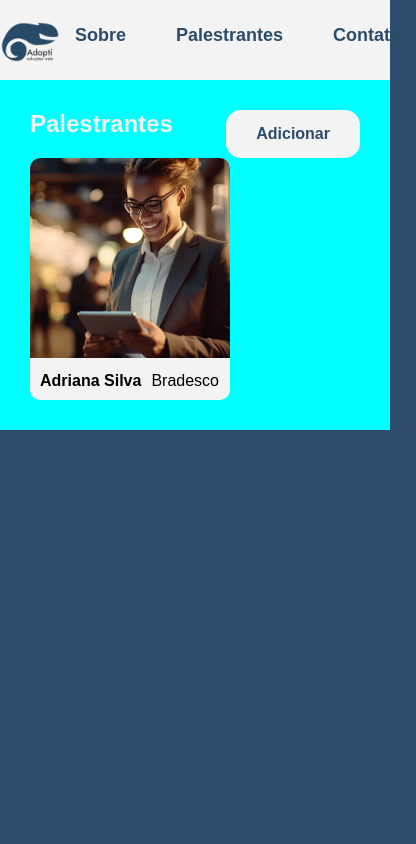
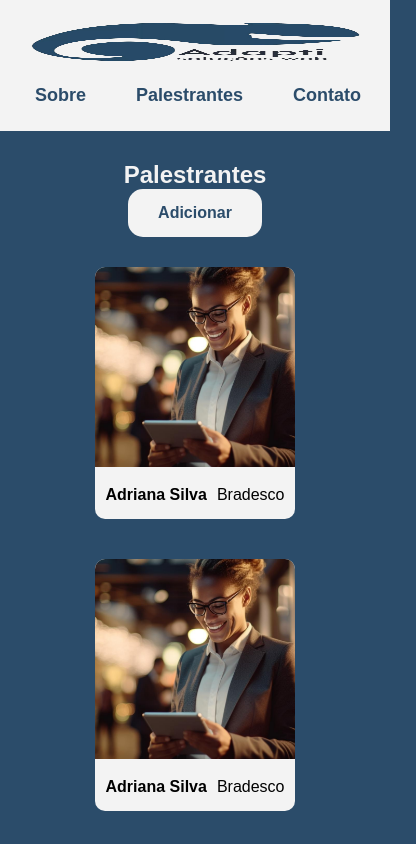
Before and after one commit to JP-Pardinho/PS-Adapti, a plain HTML site: page Aulas/aula002/index.html in a window 390 px wide. Both pictures are taken after a click on the button "Adicionar". Shown: the whole page, 416 px wide, since content can reach past the window. Drawn offline with Linux system fonts and the light colour scheme.

Commit message:
aula 02-fim

```diff
--- a/Aulas/aula002/index.html
+++ b/Aulas/aula002/index.html
@@ -5,6 +5,7 @@
     <meta name="viewport" content="width=device-width, initial-scale=1.0">
     <title>Mercado livre</title>
     <link rel="stylesheet" href="style.css">
+
 </head>
 <body>
     <header id="cabecalho">
@@ -20,11 +21,11 @@
     <main id="principal">
         <div class="topo">
             <h2>Palestrantes</h2>
-            <button>Adicionar</button>
+            <button onclick="adicionarCard()">Adicionar</button>
         </div>
 
         <div id="container">
-            <div class="card">
+            <div id="card-exemplo" class="card">
                 <img src="img/banbcario.jpg" alt="Bancario">
                 <div class="card-info">
                     <p><strong>Adriana Silva</strong></p>
@@ -34,4 +35,7 @@
         </div>
     </main>
 </body>
+
+<script src="script.js"></script>
+
 </html>
--- /dev/null
+++ b/Aulas/aula002/script.js
@@ -0,0 +1,13 @@
+const adicionarCard = () => {
+    let cardExemplo = document.querySelector("#card-exemplo")
+    //console.log(cardExemplo)
+
+    let novoCard = cardExemplo.cloneNode(true)
+    novoCard.removeAttribute("id")
+    //console.log(novoCard)
+
+    let container = document.querySelector("#container")
+    container.appendChild(novoCard)
+
+
+}
--- a/Aulas/aula002/style.css
+++ b/Aulas/aula002/style.css
@@ -47,15 +47,15 @@ body {
 
 #principal {
     max-width: 1000px;
-    background-color: aqua;
     margin: auto;
     padding: 30px;
 }
 
 .topo {
     display: flex;
-
     justify-content: space-between;
+    align-items: center;
+    margin-bottom: 30px;
 }
 
 .topo button {
@@ -70,7 +70,7 @@ body {
 }
 
 .topo button:hover {
-    background-color: #2b4c6a;
+    background-color: #233649;
     color: #f3f3f3;
     transition: 0.3s;
 }
@@ -79,10 +79,18 @@ body {
     color: #f3f3f3;
 }
 
+#container {
+    display: flex;
+    flex-wrap: wrap;
+    gap: 40px;
+    justify-content: center;
+}
+
 .card {
     width: 200px;
     background-color: #f3f3f3;
     border-radius: 10px;
+    gap: 40px;
 }
 
 .card img {
@@ -96,6 +104,19 @@ body {
 .card-info {
     display: flex;
     gap: 10px;
-    padding: 10px;
+    padding: 15px 0;
+    justify-content: center;
+}
+
+@media (max-width: 1270px) {
+    #nav {
+        padding: 10px 20px;
+    }
+}
+
+@media(max-width: 450px){
+    #nav, .topo {
+        flex-direction: column;
+    }
 
 }
```
